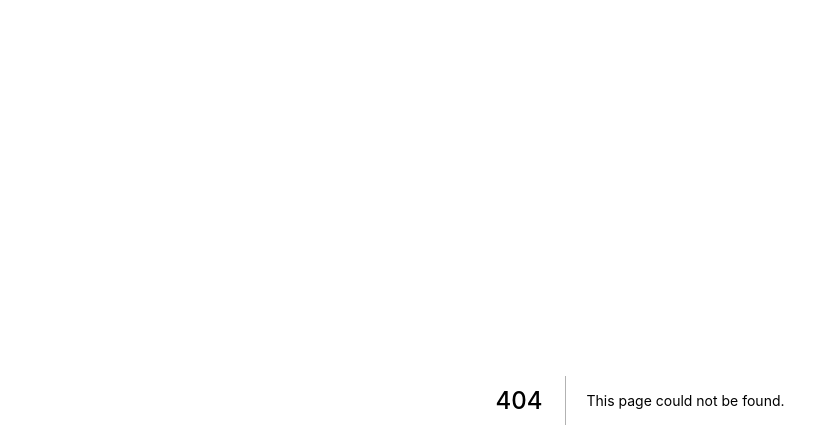
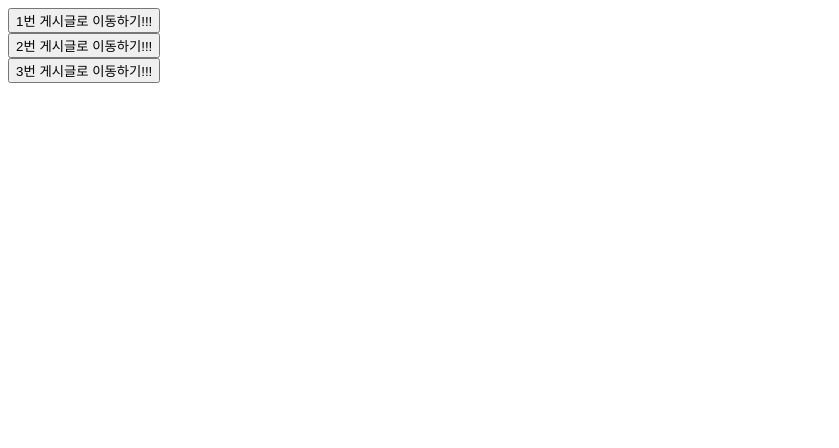
Before and after one commit to juwon5272/class, a Next.js app: page /05-03-static-routing-board in a window 1280 px wide. Before the commit this address had no page. Shown: the top 448 px of the page, without its empty margins (0-839 px from the left). Built offline with nearby package versions, Linux system fonts and the light colour scheme.

Commit message:
feat : day5-1 라우팅

```diff
--- /dev/null
+++ b/pages/05-02-static-routed/index.js
@@ -0,0 +1,3 @@
+export default function StaticRountedPage() {
+  return <div>페이지 이동이 완료되었습니다!!!</div>;
+}
--- /dev/null
+++ b/pages/05-03-static-routing-board/index.js
@@ -0,0 +1,26 @@
+import { useRouter } from "next/router";
+
+export default function StaticRountingPage() {
+  const router = useRouter();
+
+  const onClickMove1 = () => {
+    router.push("/05-04-static-routed-board/1");
+  };
+
+  const onClickMove2 = () => {
+    router.push("/05-04-static-routed-board/2");
+  };
+  const onClickMove3 = () => {
+    router.push("/05-04-static-routed-board/3");
+  };
+
+  return (
+    <>
+      <button onClick={onClickMove1}>1번 게시글로 이동하기!!!</button>
+      <br />
+      <button onClick={onClickMove2}>2번 게시글로 이동하기!!!</button>
+      <br />
+      <button onClick={onClickMove3}>3번 게시글로 이동하기!!!</button>
+    </>
+  );
+}
--- /dev/null
+++ b/pages/05-04-static-routed-board/1/index.js
@@ -0,0 +1,3 @@
+export default function StaticRountedPage() {
+  return <div>1번 게시글로 이동이 완료되었습니다!!!</div>;
+}
--- /dev/null
+++ b/pages/05-04-static-routed-board/2/index.js
@@ -0,0 +1,3 @@
+export default function StaticRountedPage() {
+  return <div>2번 게시글로 페이지 이동이 완료되었습니다!!!</div>;
+}
--- /dev/null
+++ b/pages/05-04-static-routed-board/3/index.js
@@ -0,0 +1,3 @@
+export default function StaticRountedPage() {
+  return <div>3번 게시글로 이동이 완료되었습니다!!!</div>;
+}
--- /dev/null
+++ b/pages/05-04-static-routed-board/index.js
@@ -0,0 +1,3 @@
+export default function StaticRountedPage() {
+  return <div>페이지 이동이 완료되었습니다!!!</div>;
+}
```
Also changed, not shown: pages/05-01-static-routing/index.js (added, +11 -0 lines).
